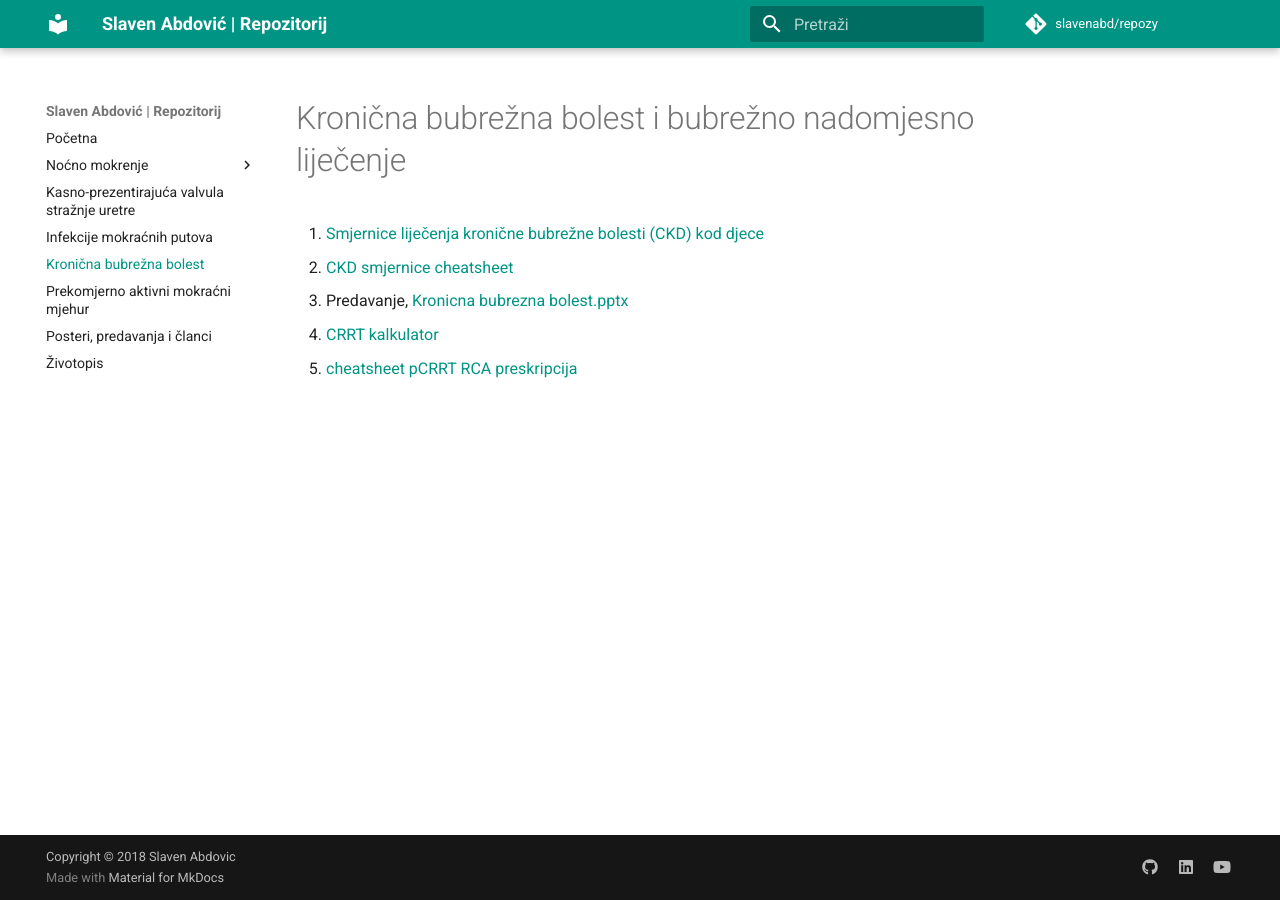
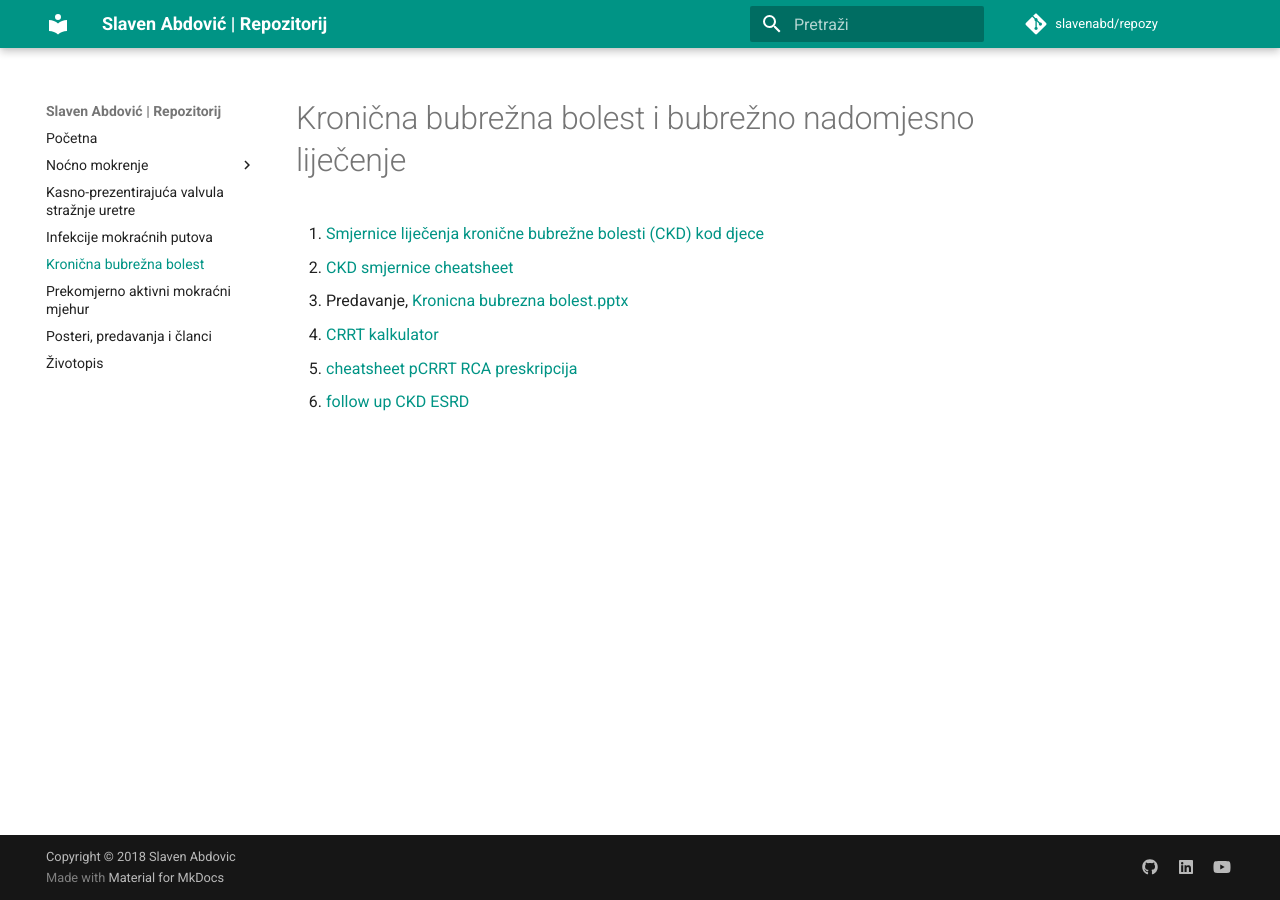
Before and after one commit to slavenabd/repozy, an MkDocs documentation site: the page built from docs/ckd.md, in a window 1280 px wide. Built offline with MkDocs 1.6.1 and Material for MkDocs 9.7.7, drawn with Linux system fonts in a browser that asks for light colours; comment, search, counter and statistics services are not loaded.

Commit message:
Update ckd.md

```diff
--- a/docs/ckd.md
+++ b/docs/ckd.md
@@ -5,3 +5,4 @@
    3. Predavanje, [Kronicna bubrezna bolest.pptx](https://drive.google.com/open?id=1ajhULD9oB_TExHtfy9mtTNSZHsSiNrDn)
    3. [CRRT kalkulator](https://drive.google.com/open?id=1UM_QAgp7jy2FZYGllYJjcvxEcBLreeUG)
    4. [cheatsheet pCRRT RCA preskripcija](https://docs.google.com/spreadsheets/d/1QFoAoNFXoD6qppi6FLY0zUGGHY87FN9imwY0P7Ac_yE/edit?usp=sharingg)
+   5. [follow up CKD ESRD](https://docs.google.com/spreadsheets/d/18V6Ul_AteWW4kjGCn55xM34SYwr0RhbajEf7vVo3qxs/edit?usp=sharing)
```
